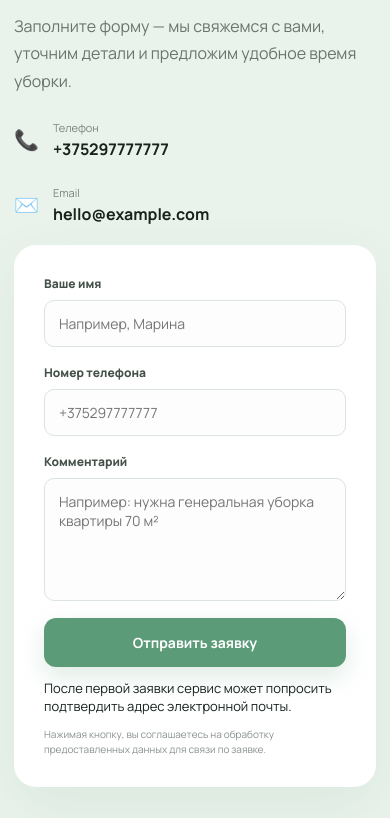
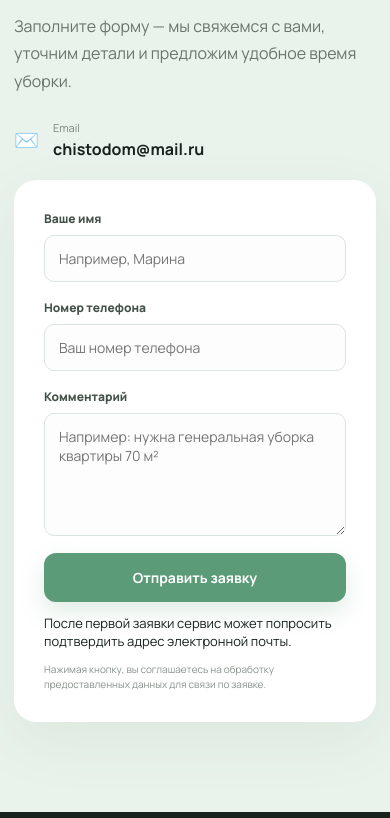
Before and after one commit to marinaklincevic-stack/marinaklincevic-stack.github.io, a plain HTML site: page index.html in a window 390 px wide. Shown: the part 4966-5784 px from the top of the page. Drawn offline with Linux system fonts and the light colour scheme.

Commit message:
Update contact email and remove published phone number

```diff
--- a/index.html
+++ b/index.html
@@ -20,7 +20,6 @@
       <a href="#reviews">Отзывы</a>
       <a href="#contact">Контакты</a>
     </nav>
-    <a class="phone" href="tel:+375297777777">+375297777777</a>
   </div>
 </header>
 
@@ -99,8 +98,7 @@
       <div class="eyebrow">ОСТАВИТЬ ЗАЯВКУ</div>
       <h2>Давайте сделаем<br>ваше пространство чистым</h2>
       <p>Заполните форму — мы свяжемся с вами, уточним детали и предложим удобное время уборки.</p>
-      <div class="contact-info"><span>📞</span><div><small>Телефон</small><a href="tel:+375297777777">+375297777777</a></div></div>
-      <div class="contact-info"><span>✉️</span><div><small>Email</small><a href="mailto:hello@example.com">hello@example.com</a></div></div>
+      <div class="contact-info"><span>✉️</span><div><small>Email</small><a href="mailto:chistodom@mail.ru">chistodom@mail.ru</a></div></div>
     </div>
     <form id="leadForm" class="form" action="https://formsubmit.co/marisha-pl@mail.ru" method="POST">
       <input type="hidden" name="_subject" value="Новая заявка на клининг">
@@ -108,7 +106,7 @@
       <input type="hidden" name="_template" value="table">
       <input type="hidden" name="_next" value="https://marinaklincevic-stack.github.io/thanks.html">
       <label>Ваше имя<input name="name" type="text" placeholder="Например, Марина" required></label>
-      <label>Номер телефона<input name="phone" type="tel" placeholder="+375297777777" required></label>
+      <label>Номер телефона<input name="phone" type="tel" placeholder="Ваш номер телефона" required></label>
       <label>Комментарий<textarea name="comment" rows="5" placeholder="Например: нужна генеральная уборка квартиры 70 м²"></textarea></label>
       <button class="btn btn-primary" type="submit">Отправить заявку</button>
       <div class="form-message">После первой заявки сервис может попросить подтвердить адрес электронной почты.</div>
```
